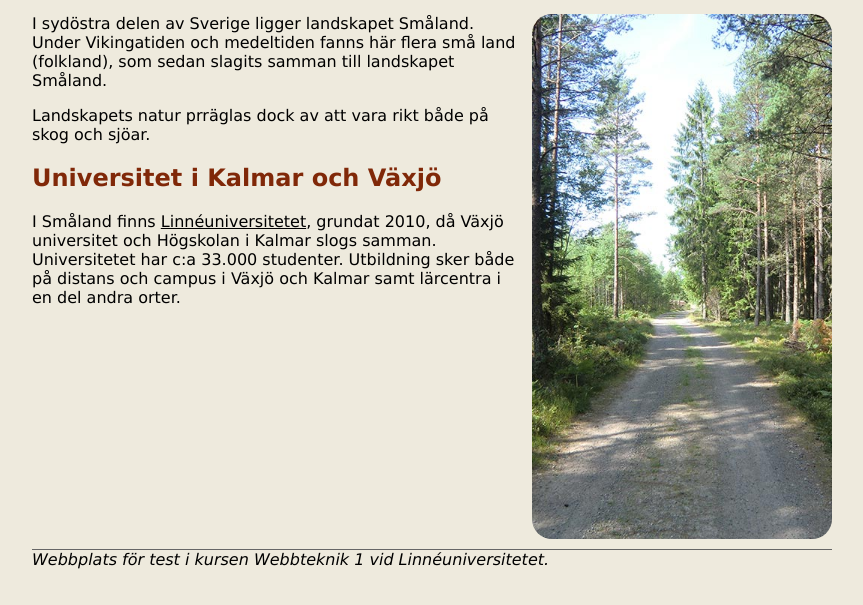
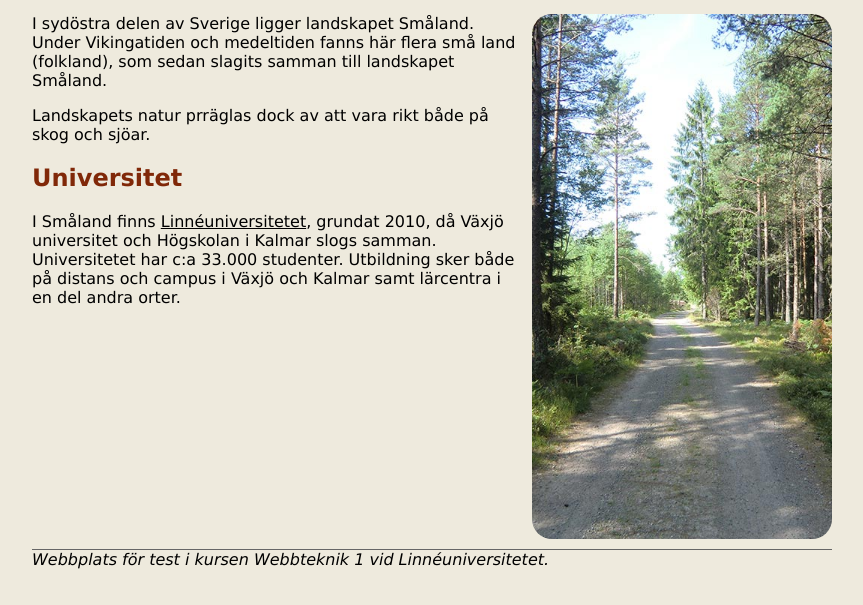
Before and after one commit to danieldanne/MyFirstWebbSite, a plain HTML site: page index.html in a window 1280 px wide. Shown: the part 145-750 px from the top of the page, without its empty margins (208-1071 px from the left). Drawn offline with Linux system fonts and the light colour scheme.

Commit message:
åter gick till version 2

```diff
--- a/index.html
+++ b/index.html
@@ -21,7 +21,7 @@
         <img src="img/forestroad.jpg" alt="Skogsväg" class="floatRight">
         <p>I sydöstra delen av Sverige ligger landskapet Småland. Under Vikingatiden och medeltiden fanns här flera små land (folkland), som sedan slagits samman till landskapet Småland.</p>
         <p>Landskapets natur prräglas dock av att vara rikt både på skog och sjöar.</p>
-        <h2>Universitet i Kalmar och Växjö</h2>
+        <h2>Universitet</h2>
         <p>I Småland finns <a href="http://lnu.se" target="_blank">Linnéuniversitetet</a>, grundat 2010, då Växjö universitet och Högskolan i Kalmar slogs samman. Universitetet har c:a 33.000 studenter. Utbildning sker både på distans och campus i Växjö och Kalmar samt lärcentra i en del andra orter.</p>
     </main>
     <footer>
```
